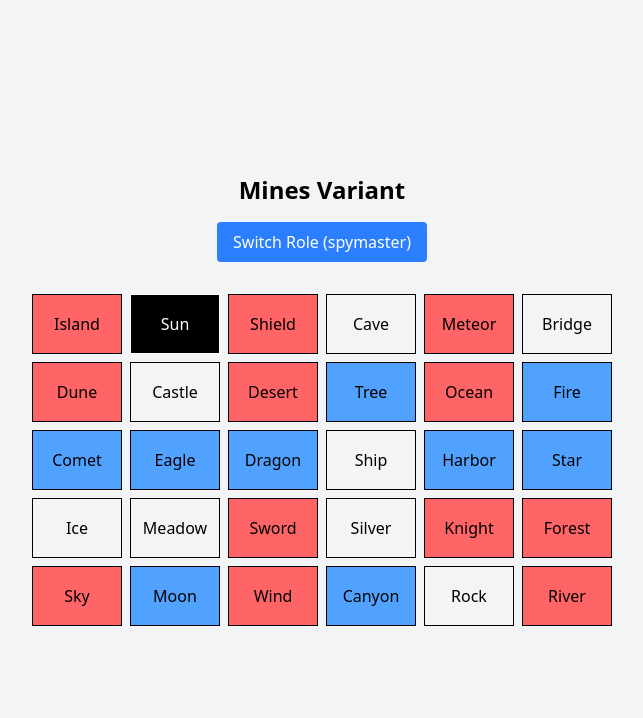
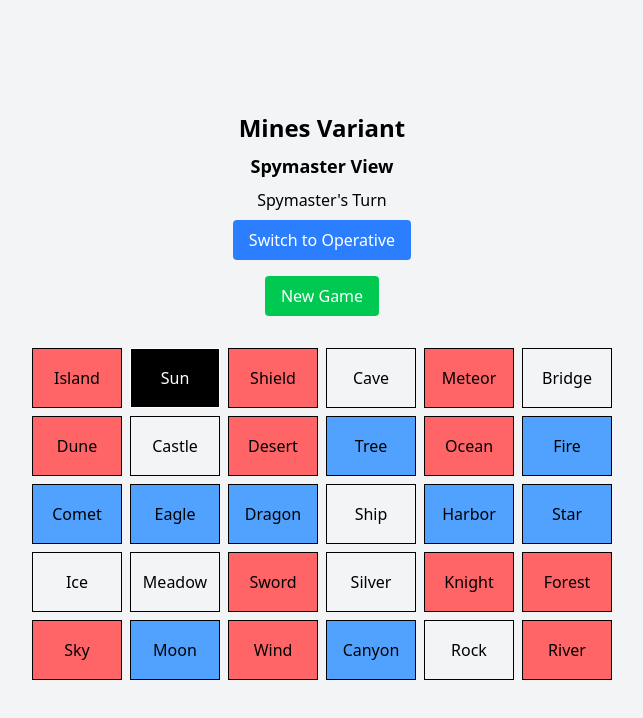
Before and after one commit to is-dragon-duck/codenames, a React (Vite) app: page / in a window 1280 px wide. Shown: the top 718 px of the page, without its empty margins (318-961 px from the left). Built offline with nearby package versions, Linux system fonts and the light colour scheme.

Commit message:
feat: UI cleanup

```diff
--- a/src/App.tsx
+++ b/src/App.tsx
@@ -6,6 +6,7 @@ import { Board, PlayerRole } from "./types";
 function App() {
   const [board, setBoard] = useState<Board>(generateBoard());
   const [playerRole, setPlayerRole] = useState<PlayerRole>("spymaster");
+  const [currentTurn, setCurrentTurn] = useState<PlayerRole>("spymaster");
 
   const handleTileClick = (row: number, col: number) => {
     setBoard(prevBoard => {
@@ -55,18 +56,43 @@ function App() {
   };
 
   return (
-    <div className="flex flex-col items-center justify-center min-h-screen bg-gray-100">
-      <h1 className="text-2xl font-bold my-4">Mines Variant</h1>
+    <div className="flex flex-col items-center justify-center min-h-screen bg-gray-100 p-4">
+      <h1 className="text-2xl font-bold my-2">Mines Variant</h1>
+
+      {/* Player Role Display */}
+      <div className="text-lg font-semibold mb-2">
+        {playerRole === "spymaster" ? "Spymaster View" : "Operative View"}
+      </div>
+
+      <div className="text-md mb-2">
+        {currentTurn === "spymaster" ? "Spymaster's Turn" : "Operative's Turn"}
+      </div>
+
+      {/* Role Switch Button */}
       <button
         className="mb-4 px-4 py-2 bg-blue-500 text-white rounded"
         onClick={() =>
           setPlayerRole(prev => (prev === "spymaster" ? "operative" : "spymaster"))
         }
       >
-        Switch Role ({playerRole})
+        Switch to {playerRole === "spymaster" ? "Operative" : "Spymaster"}
       </button>
+
+      {/* New Game Button */}
+      <button
+        className="mb-4 px-4 py-2 bg-green-500 text-white rounded"
+        onClick={() => {
+          setBoard(generateBoard());
+          setCurrentTurn("spymaster"); // we'll add this state soon
+        }}
+      >
+        New Game
+      </button>
+
+      {/* Board goes here */}
       <BoardComponent board={board} playerRole={playerRole} onTileClick={handleTileClick} onTileDoubleClick={handleTileDoubleClick} />
     </div>
+
   );
 }
 
```
